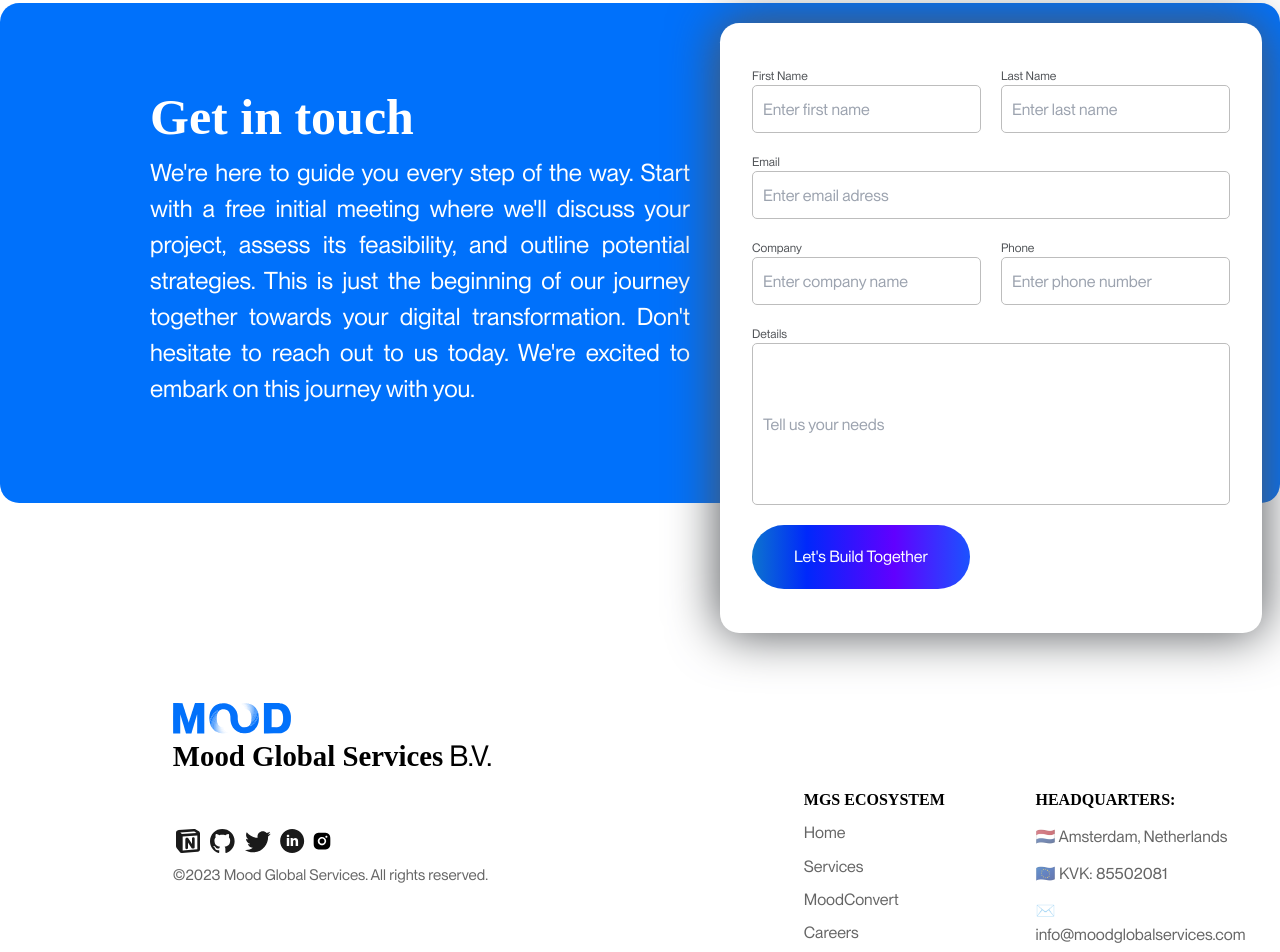
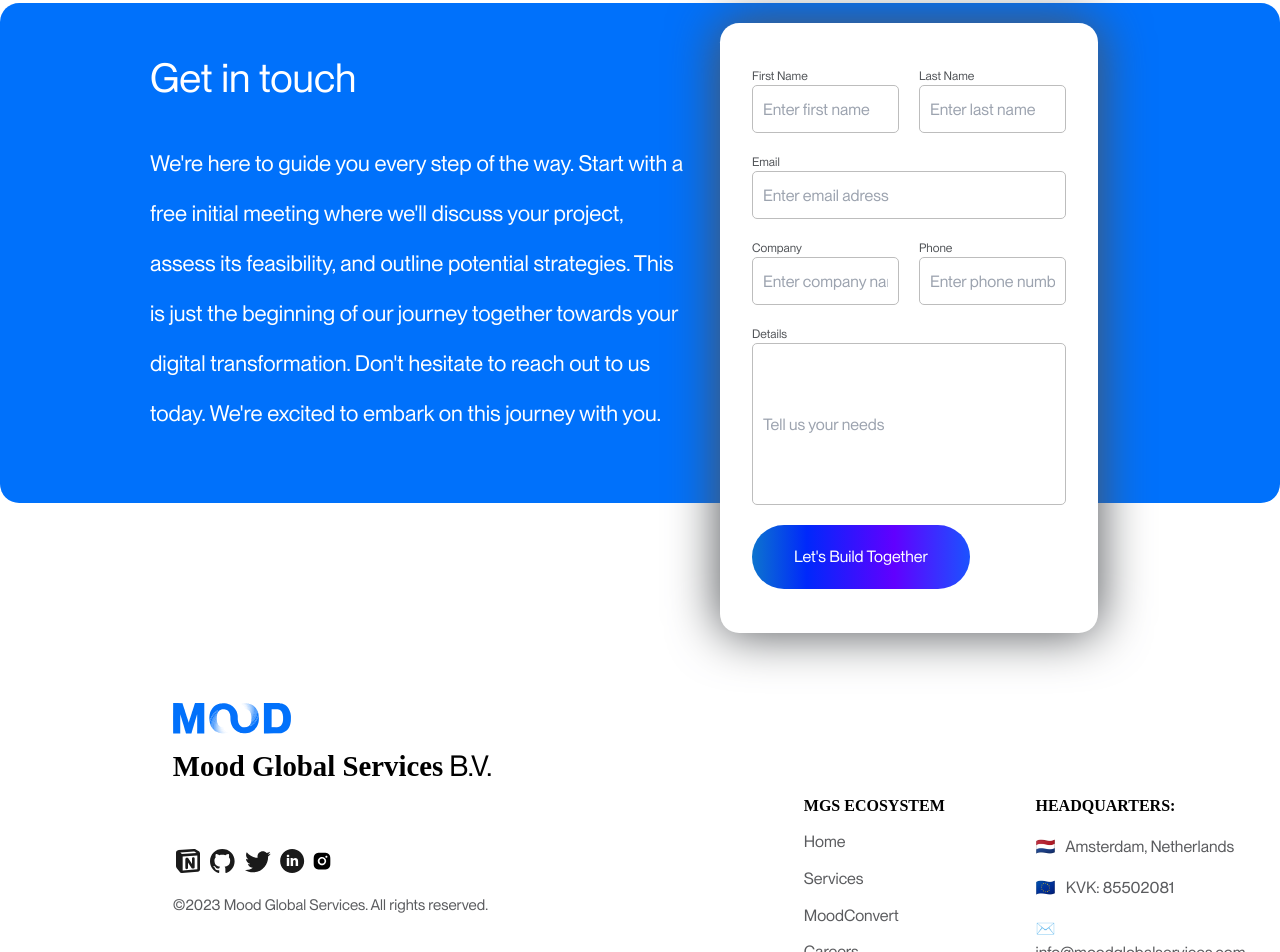
Before and after one commit to omeaag/mgs-website, a Next.js app: page /faq in a window 1280 px wide. Shown: the part 4320-5272 px from the top of the page. Built offline with nearby package versions, Linux system fonts and the light colour scheme; a web font is replaced by a local one.

Commit message:
33 34 35 37 38 39 41 42 43 44 45 46 47 50 51 52 53 fixed

```diff
--- a/Components/Footer.jsx
+++ b/Components/Footer.jsx
@@ -39,10 +39,10 @@ const Footer = () => {
             </div>
             <div className="hqFooter">
               <strong>HEADQUARTERS:</strong>
-              <h5>🇳🇱 Amsterdam, Netherlands</h5>
-              <h5>🇪🇺 KVK: 85502081</h5>
-              <h5>✉️ info@moodglobalservices.com</h5>
-              <h5>📞 +31-6-19565119</h5>
+              <h5>🇳🇱&nbsp; &nbsp;Amsterdam, Netherlands</h5>
+              <h5>🇪🇺&nbsp;&nbsp; KVK: 85502081</h5>
+              <h5>✉️&nbsp;&nbsp; info@moodglobalservices.com</h5>
+              <h5>📞&nbsp;&nbsp; +31-6-19565119</h5>
             </div>
           </div>
         </div>
--- a/Components/OurPortfolio.jsx
+++ b/Components/OurPortfolio.jsx
@@ -17,6 +17,8 @@ import iconoir_dev_phone from "../public/materials/ourPortfolioImages/iconoir_de
 import iconamoon_settings from "../public/materials/ourPortfolioImages/iconamoon_settings-thin.svg";
 import streamline_interface from "../public/materials/ourPortfolioImages/streamline_interface-edit-magic-wand-design-magic-star-supplies-tool-wand.svg";
 import Line from "../public/materials/ourPortfolioImages/Line-Separation.svg";
+import LeftArrowBlue from "../public/materials/ourPortfolioImages/LeftArrowBlue.svg";
+import RightArrowBlue from "../public/materials/ourPortfolioImages/RightArrowBlue.svg";
 import LeftArrow from "../public/materials/ourPortfolioImages/Vector 14.svg";
 import RightArrow from "../public/materials/ourPortfolioImages/Vector 17.svg";
 import Heart from "../public/materials/ourPortfolioImages/Vector.svg";
@@ -80,6 +82,8 @@ function OurPortfolio() {
 
   const [slidesPerView, setSlidesPerView] = useState(2);
   const [slideGap, setSlideGap] = useState(24);
+  const [currentSlide, setCurrentSlide] = useState(0);
+  const [currentSlide2, setCurrentSlide2] = useState(0);
 
   useEffect(() => {
     const updateWindowDimensions = () => {
@@ -99,6 +103,7 @@ function OurPortfolio() {
 
   return (
     <div className='ourPortfolioContainer'>
+      <div>
         <Image
           alt='iconoir_design'
           id='iconoir_design'
@@ -124,6 +129,7 @@ function OurPortfolio() {
           id='streamline_interface'
           src={streamline_interface}
         />
+      </div>
 
       <div className='headerContainer-5'>
         <h1>
@@ -139,11 +145,14 @@ function OurPortfolio() {
       </p>
       <div className='galleryContainer'>
         <button
-          onClick={goPrev1}
+          onClick={() => {
+            (currentSlide > 0 && setCurrentSlide(currentSlide - 1));
+            goPrev1()
+          }}
           className='prev-button'>
           <Image
-            src={LeftArrow}
-            alt='Sol Ok'
+            src={currentSlide ==!1 ? LeftArrow : LeftArrowBlue}
+            alt="Sol Ok"
             width={50}
             height={50}
           />
@@ -182,11 +191,14 @@ function OurPortfolio() {
           </SwiperSlide>
         </Swiper>
         <button
-          onClick={goNext1}
+          onClick={() => {
+            (currentSlide < 2 && setCurrentSlide(currentSlide + 1));
+            goNext1()
+          }}
           className='next-button'>
           <Image
-            src={RightArrow}
-            alt='Sağ Ok'
+            src={currentSlide ==2 ? RightArrow : RightArrowBlue}
+            alt="Sag Ok"
             width={50}
             height={50}
           />
@@ -212,11 +224,14 @@ function OurPortfolio() {
 
         <div className='personContainer'>
         <button
-            onClick={goPrev}
+          onClick={() => {
+            (currentSlide2 > 0 && setCurrentSlide2(currentSlide2 - 1));
+            goPrev()
+          }}
           className='prev-button'>
           <Image
-              src={LeftArrow}
-              alt='Sol Ok'
+            src={currentSlide2 ==!1 ? LeftArrow : LeftArrowBlue}
+            alt="Sol Ok"
             width={100}
             height={100}
           />
@@ -245,12 +260,16 @@ function OurPortfolio() {
               </SwiperSlide>
             ))}
           </Swiper>
+
           <button
-            onClick={goNext}
+          onClick={() => {
+            (currentSlide2 < 2 && setCurrentSlide2(currentSlide2 + 1));
+            goNext()
+          }}
           className='next-button'>
           <Image
-              src={RightArrow}
-              alt='Sağ Ok'
+            src={currentSlide2 ==2 ? RightArrow : RightArrowBlue}
+            alt="Sag Ok"
             width={100}
             height={100}
           />
--- a/Components/Partnership.jsx
+++ b/Components/Partnership.jsx
@@ -205,7 +205,7 @@ const Partnership = () => {
                     </div>
                 </div>
             </div>
-            <div className='textContainer' style={{ margin: "auto" }}>
+            <div className='textContainer'>
                 <h2>Collaborators and <br /> Partnerships</h2>
                 <h1>Developing <br /> With The Best</h1>
             </div>
--- a/app/globals.css
+++ b/app/globals.css
@@ -71,6 +71,7 @@ margin-top: 10px;
   margin-top: 4rem;
   display: flex;
   flex-direction: column;
+  gap: 10px;
   width: 80%;
   margin-left: 6rem;
   margin-bottom: 6rem;
@@ -121,7 +122,7 @@ margin-top: 10px;
 .rightFooter a,
 .rightFooter button,
 .leftFooter h6 {
-  opacity: 0.6;
+  color:rgba(90, 91, 94, 1)
 }
 
 .ecoFooter,
--- a/public/style/GetInTouchStyle.css
+++ b/public/style/GetInTouchStyle.css
@@ -13,25 +13,34 @@
 .getInTouchContainer {
     width: 50%;
     margin: 100px 30px 120px -50px;
+    gap: 30px;
+    display: flex;
+    flex-direction: column;
 }
 
 .getInTouchContainer h1 {
     color: #FFFFFF;
-    font-size: 50px;
     font-family: MonumentExtended;
-    font-weight: 700;
+    font-size: 40px;
+    font-weight: 500;
+    line-height: 60px;
+    letter-spacing: 0px;
+
 }
 
 .getInTouchContainer h3 {
     text-align: justify;
     color: #FFFFFF;
-    font-size: 24px;
-    font-family: MonumentExtended;
-    font-weight: 100;
+    font-size: 22px;
+    font-weight: 400;
+    line-height: 50px;
+    letter-spacing: 0px;
+    text-align: left;
 }
 
 .formContainer {
     margin-top: 150px;
+    width: 35%;
     background-color: #FFFFFF;
     border-radius: 1.2rem;
     padding: 44px 32px 44px 32px;
@@ -72,12 +81,13 @@
 .namesContainer {
     gap: 20px;
     display: flex;
-    justify-content: center;
+    justify-content: space-between;
     align-items: center;
 }
 
 .groupContainer {
     display: flex;
+    width: 100%;
     flex-direction: column;
 }
 
@@ -134,10 +144,12 @@
         margin-top: 150px;
     }
 
-    .namesContainer, .comphoneContainer {
+    .namesContainer,
+    .comphoneContainer {
         width: 100%;
         justify-content: space-between;
     }
+
     .formContainer input {
         width: 100%;
     }
@@ -146,7 +158,7 @@
         font-size: 10px;
     }
 
-    .groupContainer + button{
+    .groupContainer+button {
         margin-bottom: 10px;
     }
 }
@@ -155,7 +167,7 @@
 @media (max-width: 599px) {
     .partnershipAllContainer {
         flex-direction: column;
-        padding: 20px ;
+        padding: 20px;
         margin: 60px 0;
         margin-bottom: 80px;
         padding: 50px;
@@ -184,10 +196,12 @@
         box-sizing: border-box;
     }
 
-    .namesContainer, .comphoneContainer {
+    .namesContainer,
+    .comphoneContainer {
         width: 100%;
         justify-content: space-between;
     }
+
     .formContainer input {
         width: 100%
     }
--- a/public/style/OurPortfolioStyle.css
+++ b/public/style/OurPortfolioStyle.css
@@ -142,18 +142,21 @@
 
 .sliderContent p {
     font-family: MonumentExtended;
-    font-size: 27px;
+    font-size: 32px;
     font-weight: 400;
     line-height: 38px;
     letter-spacing: 0px;
     text-align: left;
-    color: rgba(0, 0, 0, 0.377);
+    color: rgba(26, 26, 26, 1);
+    opacity: 60%;
 }
 
 .slideLink {
     display: flex;
     gap: 10px;
-    color: rgba(0, 0, 0, 0.577) !important;
+    color: rgba(26, 26, 26, 1);
+    opacity: 60%;
+
 }
 
 .personContainer {
@@ -182,7 +185,11 @@
 }
 
 .personSlider p {
-    font-size: 28px;
+font-size: 26px;
+font-weight: 400;
+line-height: 50px;
+letter-spacing: 0px;
+
     font-family: MonumentExtended;
     text-align: center;
     width: 80%;
--- a/public/style/PartnershipStyle.css
+++ b/public/style/PartnershipStyle.css
@@ -10,7 +10,8 @@
 .allContainer {
     display: flex;
     gap: 0px;
-    align-items: center
+    align-items: center;
+    margin-bottom: 150px;
 }
 
 .allRows {
@@ -37,35 +38,43 @@
 }
 
 .textContainer {
-    margin: auto
+    margin-left: 50px;
 }
 
 .textContainer h1 {
     font-size: 100px;
+    font-weight: 500;
+    letter-spacing: 3px;
+    line-height: 120px;
+    text-align: left;
     color: #3C3C3C;
     font-family: MonumentExtended
 }
 
 .textContainer h2 {
-    font-size: 60px;
+    font-size: 65px;
+    font-weight: 500;
+    line-height: 78px;
+    letter-spacing: 0px;
+    text-align: left;
     color: rgba(0, 113, 251, 1);
     font-family: MonumentExtended
 }
 
 /* TABLET BREAKPOINT */
 @media (min-width: 600px) and (max-width: 1024px) {
-    .allContainer{
+    .allContainer {
         flex-direction: row;
         margin: 50px;
         gap: 30px;
     }
 
-     .textContainer{
+    .textContainer {
         display: flex;
         flex-direction: column;
         justify-content: center;
         align-items: flex-start;
-     }
+    }
 
     .textContainer h2 {
         font-size: 40px;
@@ -124,7 +133,7 @@
 
 /* PHONE BREAKPOINT */
 @media (max-width: 599px) {
-    .allContainer{
+    .allContainer {
         flex-direction: column-reverse;
         gap: 30px;
         margin-top: 90px;
```
Also changed, not shown: public/materials/ourPortfolioImages/LeftArrowBlue.svg (added), public/materials/ourPortfolioImages/RightArrowBlue.svg (added). Lines whose indentation alone changed are shown as unchanged.
